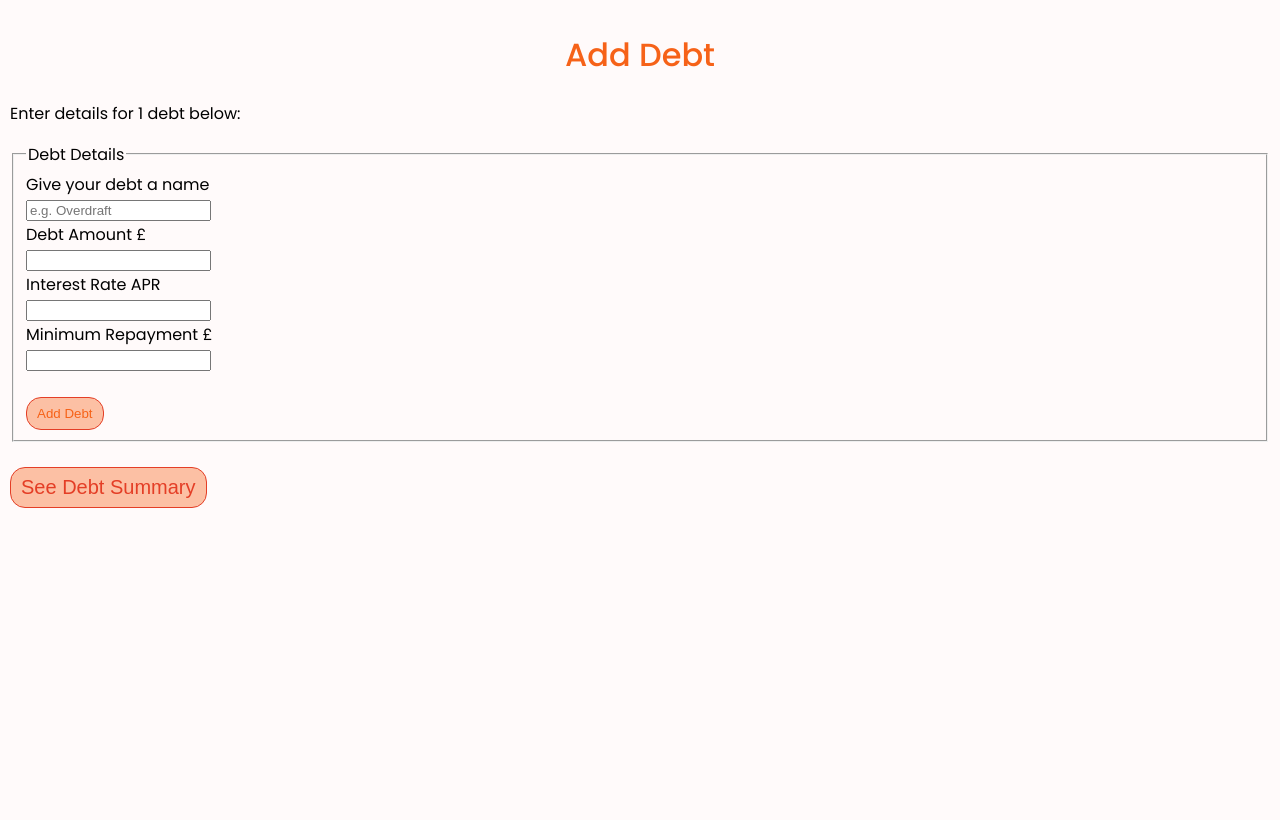
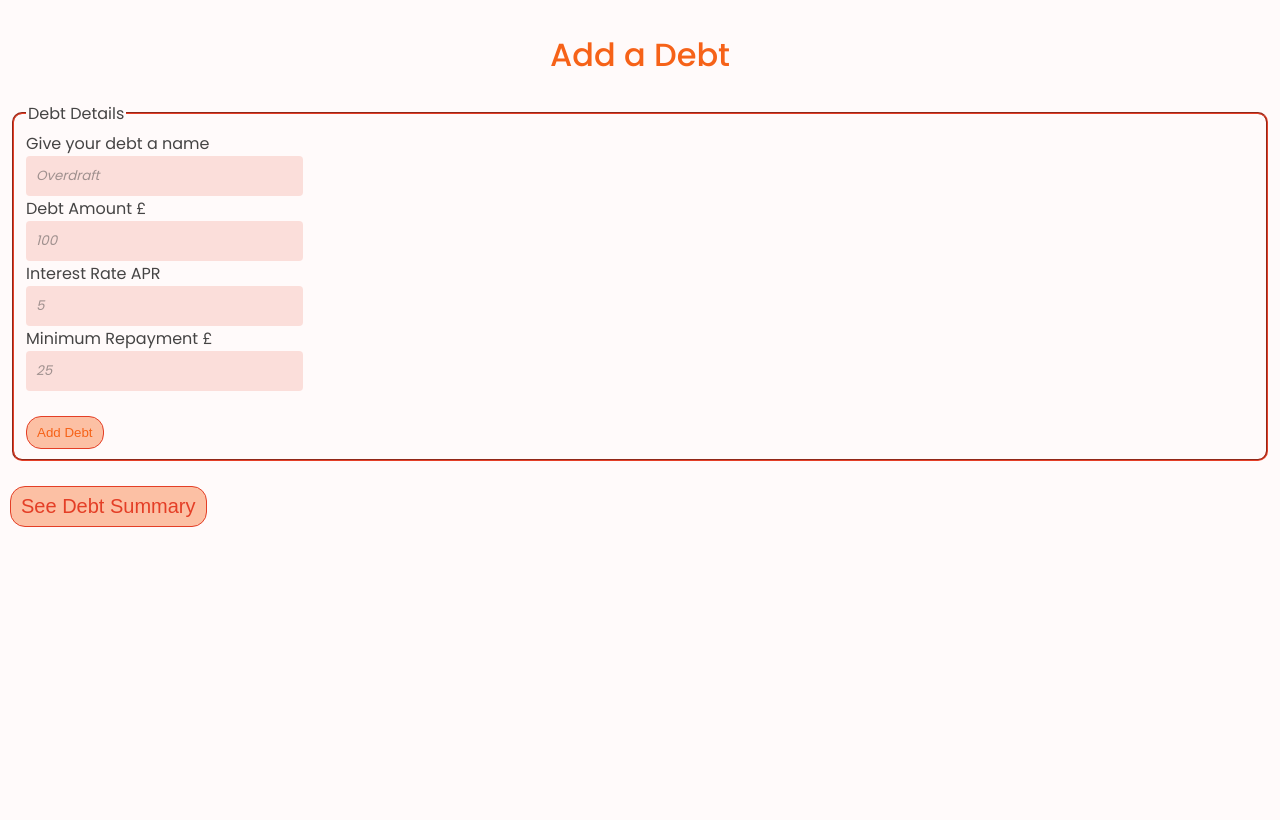
Before and after one commit to annwyl21/debt_comparison, a Flask app: page /debt_form in a window 1280 px wide. Run offline with Flask 3, Linux system fonts and the light colour scheme.

Commit message:
add style to home and debt form pages

```diff
--- a/application/static/styles/style.css
+++ b/application/static/styles/style.css
@@ -4,25 +4,20 @@
 	--text: #f66218;
 	--links: #e43e26;
 	--buttons: #f6621861;
+	--textgrey: rgb(69, 68, 68);
 }
 
 body {
 	font-family: 'Poppins', sans-serif;
-	color: black;
+	color: var(--textgrey);
 	background-color: snow;
 	margin: 10px;
 	height: 100vh;
 }
 
 .container {
-	display: grid;
-	grid-template-columns: repeat(12, 1fr);
-	/* background: linear-gradient(180deg, #7d5426 15%, #8d5e2b 50%, #9d6930 100%); */
-
-}
-
-.header {
-	grid-column: span 12;
+	display: flex;
+	flex-direction: column;
 }
 
 h1, h4 {
@@ -32,18 +27,19 @@ h1, h4 {
 }
 
 .main {
-	grid-column: span 12;
-	justify-content: center;
-	align-items: center;
+	display: flex;
+	flex-direction: column;
 }
 
 .btn-disclaimer {
-	background-color: rgb(179, 177, 177);
+	background-color: whitesmoke;
 	color: var(--links);
 	border-radius: 15px;
 	border: 1px solid var(--links);
-	font-weight: 100;
+	font-weight: 400;
 	padding: 8px, 10px;
+	font-size: 1rem;
+	font-family: 'Poppins', sans-serif;
 }
 
 .btn {
@@ -57,7 +53,7 @@ h1, h4 {
 
 #disclaimer {
 	font-size: 0.75rem;
-	align-self: center;
+
 }
 
 :any-link {
@@ -117,3 +113,30 @@ tr {
 .debt_detail tr {
 	text-align: left;
 }
+
+.action {
+	align-self: center;
+}
+
+fieldset {
+	border-radius: 10px;
+	border-color: var(--links);
+}
+
+input {
+	padding: 10px;
+	border: none;
+	border-radius: 4px;
+	background-color: #e43f2626;
+	accent-color: var(--buttons);
+	color: var(--textgrey);
+	font-family: 'Poppins', sans-serif;
+}
+
+input::placeholder {
+	opacity: 0.5;
+	color: var(--textgrey);
+	font-style: italic;
+}
+
+/* mobile first */
--- a/application/templates/debt_form.html
+++ b/application/templates/debt_form.html
@@ -3,8 +3,8 @@
 {% block main_content %}
 
 <div class="main">
-	<h1>Add Debt</h1>
-	<p>Enter details for 1 debt below:</p>
+	<h1>Add a Debt</h1>
+
 	<fieldset>
 		<legend>
 			Debt Details
@@ -18,16 +18,16 @@
 				{{ form.hidden_tag() }}
 
 				<label for="identifier">Give your debt a name</label><br>
-				<input type="text" id="identifier" name="identifier" placeholder="e.g. Overdraft">
+				<input type="text" id="identifier" name="identifier" placeholder="Overdraft">
 				<br>
 				<label for="amount">Debt Amount £</label><br>
-				<input type="number" id="amount" name="amount">
+				<input type="number" id="amount" name="amount" placeholder="100">
 				<br>
 				<label for="interest_rate">Interest Rate APR</label><br>
-				<input type="number" id="interest_rate" name="interest_rate">
+				<input type="number" id="interest_rate" name="interest_rate" placeholder="5">
 				<br>
 				<label for="min_repayment">Minimum Repayment £</label><br>
-				<input type="number" id="min_repayment" name="min_repayment">
+				<input type="number" id="min_repayment" name="min_repayment" placeholder="25">
 				<br><br>
 				<button type="submit" class="btn submit">Add Debt</button>
 
--- a/application/templates/index.html
+++ b/application/templates/index.html
@@ -8,7 +8,7 @@
 </div>
 
 <div class="main">
-  <div>
+  <div class="action">
     <button id="disclaimer" class="btn-disclaimer" onclick="disclaimer()">Click to read disclaimer</button>
   </div>
 
@@ -31,7 +31,7 @@
     </table>
   </div>
 
-  <div>
+  <div class="action">
     <button id="getStarted" class="btn"><a href="./debt_form">Get Started</a></button>
   </div>
 
```
